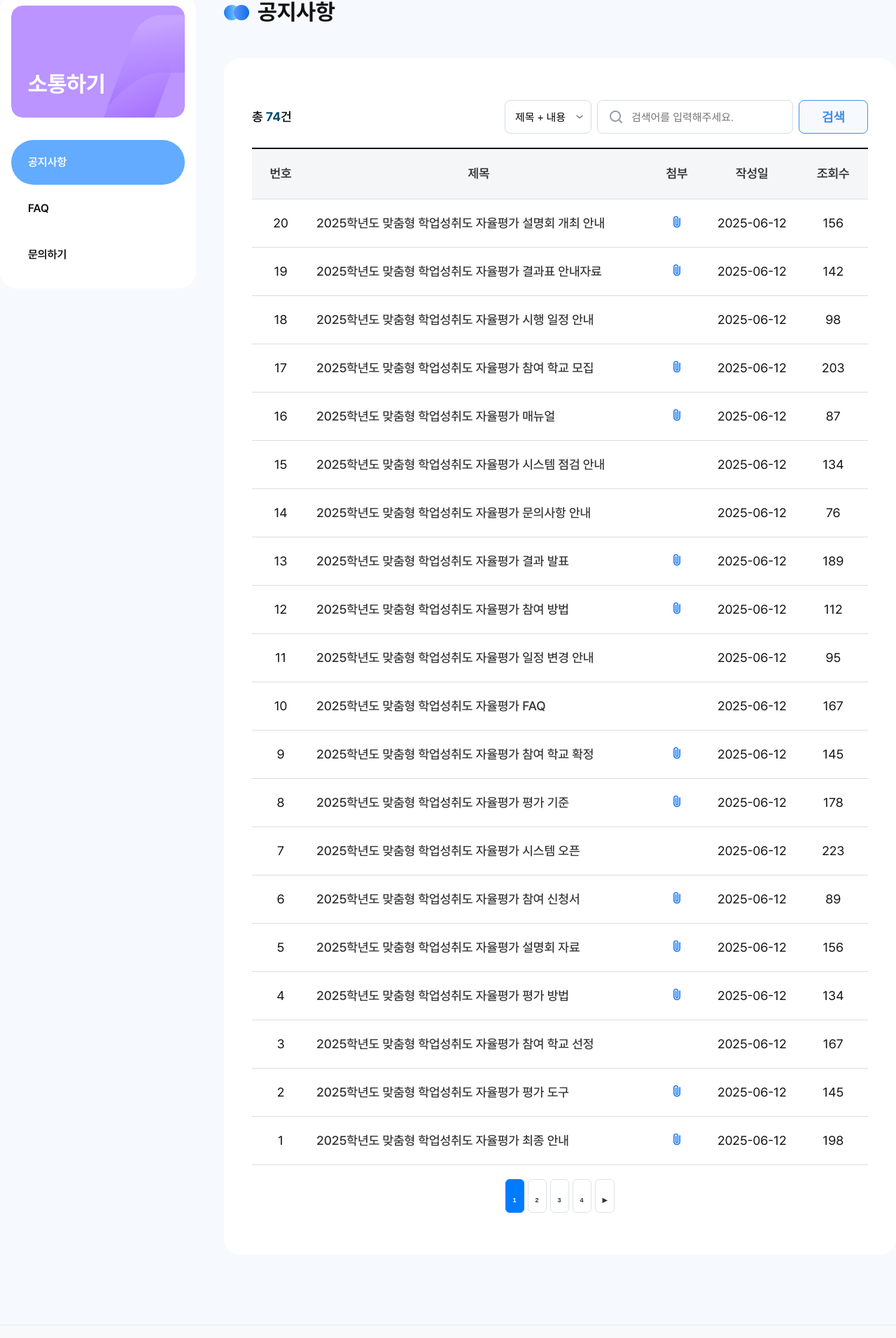
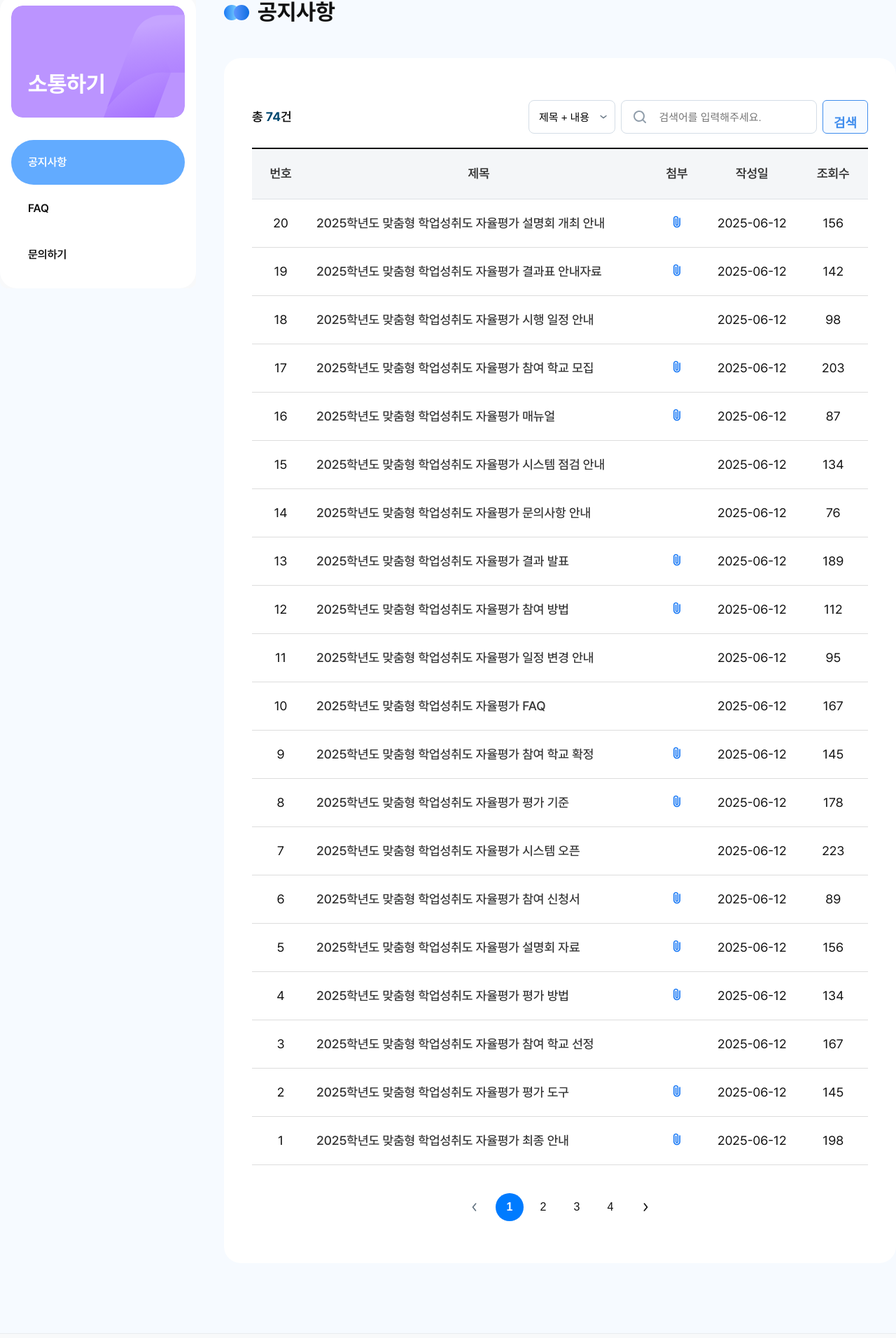
Before and after one commit to lebass98/inaea, a React (Vite) app: page /notice in a window 1280 px wide. Shown: the part 488-2400 px from the top of the page at 70% size. Built offline with nearby package versions, Linux system fonts and the light colour scheme.

Commit message:
2차업로드

```diff
--- a/src/components/notice/NoticePage.css
+++ b/src/components/notice/NoticePage.css
@@ -41,8 +41,11 @@
 
 .bread-crumb {
   display: flex;
-  flex-direction: row;
   align-items: center;
+  gap: 0;
+  list-style: none;
+  margin: 0;
+  padding: 0;
 }
 
 .bread-crumb li {
@@ -193,6 +196,7 @@
   box-sizing: border-box;
 }
 
+/* 오른쪽 메인 컨텐츠 */
 .sub-content-header {
   display: flex;
   align-items: center;
@@ -289,6 +293,15 @@
   gap: 0.8rem;
 }
 
+
+.search-input input {
+  flex: 1;
+  padding: 0.75rem;
+  border: 1px solid #dee2e6;
+  border-radius: 6px;
+  font-size: 0.9rem;
+}
+
 .search-input:focus {
   outline: none;
   border-color: #007bff;
@@ -299,6 +312,8 @@
   border: 1px solid #408DED;
   background-color: #F6FAFF;
   color: #408DED;
+  padding: 0.75rem 1.5rem;
+  border-radius: 6px;
 }
 
 .search-button:hover {}
@@ -379,60 +394,75 @@
   vertical-align: middle;
 }
 
-/* 페이지네이션 */
+/* 페이지네이션 - 이미지와 같은 형태로 스타일링 */
 .pagination {
   display: flex;
   justify-content: center;
-  gap: 0.5rem;
-  margin-top: 2rem;
+  align-items: center;
+  gap: 0.8rem;
+  margin-top: 4rem;
 }
 
 .page-button {
-  padding: 0.5rem 1rem;
-  border: 1px solid #dee2e6;
-  background: white;
-  color: #333;
-  border-radius: 6px;
+  padding: 0.8rem 1.2rem;
+  border: none;
+  background: transparent;
+  color: #111;
+  border-radius: 50%;
   cursor: pointer;
   transition: all 0.3s ease;
-  font-size: 0.9rem;
+  font-size: 1.6rem;
+  font-weight: 500;
+  min-width: 4rem;
+  height: 4rem;
+  display: flex;
+  align-items: center;
+  justify-content: center;
 }
 
 .page-button:hover {
-  background: #e9ecef;
+  color: #111;
 }
 
 .page-button.active {
   background: #007bff;
   color: white;
-  border-color: #007bff;
+  font-weight: 600;
 }
 
+.page-button.prev,
 .page-button.next {
+  color: #ccc;
   font-weight: bold;
+  font-size: 1.8rem;
+}
+
+.page-button.prev:hover,
+.page-button.next:hover {
+  color: #666;
 }
 
 /* 반응형 디자인 */
 @media (max-width: 1024px) {
-  .notice-content {
+  .sub-content {
     flex-direction: column;
   }
 
-  .notice-sidebar {
+  .sub-sidebar {
     width: 100%;
   }
 }
 
 @media (max-width: 768px) {
-  .visual-content h1 {
+  .visual-content-text h1 {
     font-size: 2.5rem;
   }
 
-  .notice-content {
+  .sub-content {
     padding: 0 1rem;
   }
 
-  .notice-header {
+  .sub-content-header {
     flex-direction: column;
     align-items: stretch;
     gap: 1rem;
--- a/src/components/notice/NoticePage.tsx
+++ b/src/components/notice/NoticePage.tsx
@@ -54,10 +54,6 @@ const NoticePage: React.FC = () => {
 
   const handleTitleClick = (id: number) => {
     navigate(`/notice/view/${id}`);
-  };
-
-  const handleWriteClick = () => {
-    navigate('/notice/write');
   };
 
   return (
@@ -165,6 +161,7 @@ const NoticePage: React.FC = () => {
 
             {/* 페이지네이션 */}
             <div className="pagination">
+              <button className="page-button prev"><img src="/src/images/icons/icon_page_prev.svg" alt="이전" /></button>
               {Array.from({ length: totalPages }, (_, i) => i + 1).map((page) => (
                 <button
                   key={page}
@@ -174,7 +171,7 @@ const NoticePage: React.FC = () => {
                   {page}
                 </button>
               ))}
-              <button className="page-button next">▶</button>
+              <button className="page-button next"><img src="/src/images/icons/icon_page_next.svg" alt="다음" /></button>
             </div>
           </div>
 
```
Also changed, not shown: src/images/icons/icon_page_next.svg (added), src/images/icons/icon_page_prev.svg (added).
